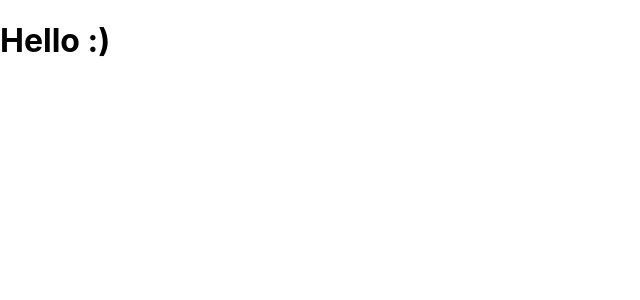
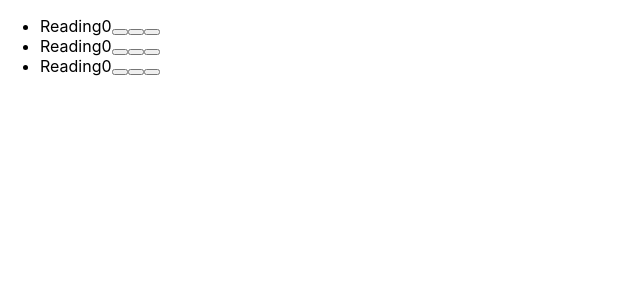
Before and after one commit to cona-tus/react-habit-tracker, a React (Create React App) app: page / in a window 1280 px wide. Shown: the top 300 px of the page, without its empty margins (0-640 px from the left). Built offline with nearby package versions, Linux system fonts and the light colour scheme.

Commit message:
Update with Habits Component in app.jsx

```diff
--- a/src/app.jsx
+++ b/src/app.jsx
@@ -1,7 +1,8 @@
 import './app.css';
+import Habits from './components/habits';
 
 function App() {
-  return <h1>Hello :)</h1>;
+  return <Habits />;
 }
 
 export default App;
```
